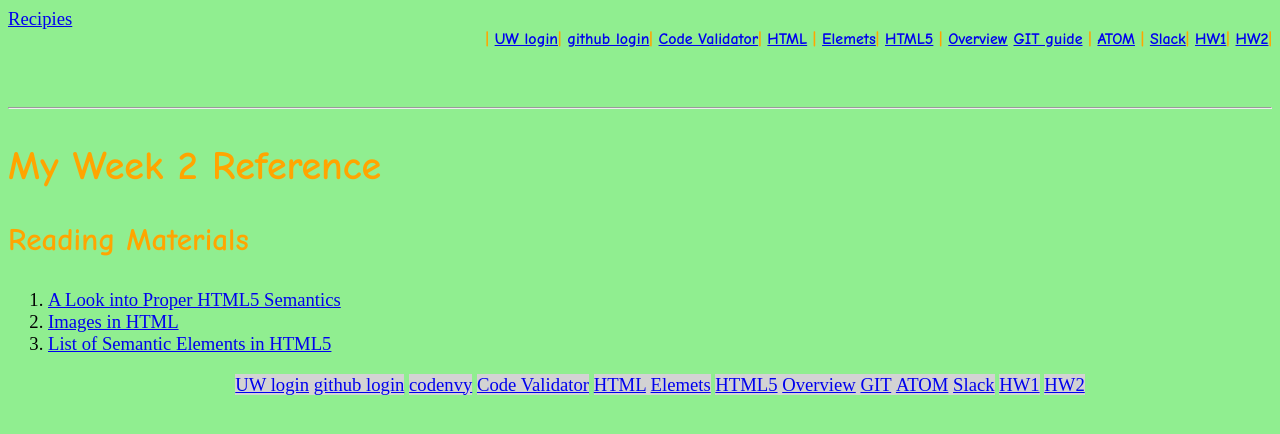
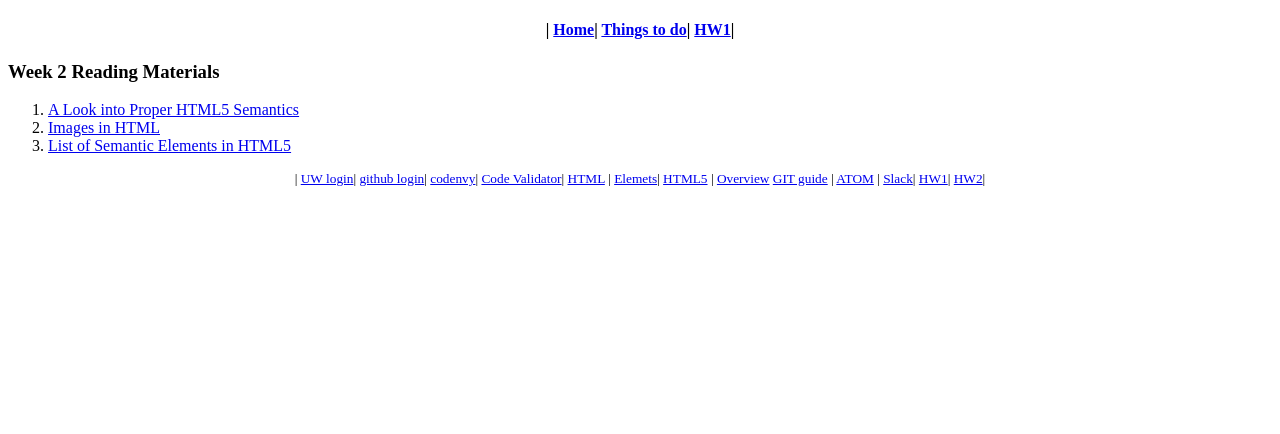
Before and after one commit to chanjessica/portfolio, a plain HTML site: page index.html in a window 1280 px wide. Drawn offline with Linux system fonts and the light colour scheme.

Commit message:
add links

```diff
--- a/index.html
+++ b/index.html
@@ -3,44 +3,37 @@
  <head>
    <meta charset="utf-8">
       <title>HW2</title>
-	  <style>
-	    body {
-				background-color: lightgreen;
-				font-size: 14pt;
-		}
-		header {
-				font-family:"Comic Sans MS";
-				color:orange;
-				font-weight: bold;
-				font-size: 20pt;
-		}
-		footer {
-				text-align: center;
-		}
-		footer ul li {
-			  display: inline;
-			  list-style-type: none;
-			   background-color: lightgrey;
-		}
-		nav {
-				text-align: right;
-				font-size: 12pt;
-		}
-		sub {
-			  color: green;
-			  font-size: 12pt;
-		}
-
-	  </style>
   </head>
 <body>
-	<div class="sidenav">
-		<a href="https://www.youtube.com/user/flolum/playlists">Recipies</a>
-	</div>
+	<header><h4>
+	<center>
+		<nav>|
+			<a href="index.html">Home</a>|
+			<a href="thingsToDo.html">Things to do</a>|
+			<a href="https://chanjessica.github.io/semantic-elements/" target="_blank">HW1</a>|
+		</nav>
+	</center>
+	</h4>
+	</header>
+
+
+<article>
 	<header>
+		<h3>Week 2 Reading Materials </h3>
+	</header>
+<ol>
+	<li><a href="https://www.hongkiat.com/blog/html-5-semantics/" target="_blank">A Look into Proper HTML5 Semantics </a></li>
+	<li><a href="https://developer.mozilla.org/en-US/docs/Learn/HTML/Multimedia_and_embedding/Images_in_HTML" target="_blank">Images in HTML</a></li>
+	<li><a href="https://www.w3schools.com/html/html5_semantic_elements.asp" target="_blank">List of Semantic Elements in HTML5</a></li>
+</ol>
+</article>
+
+
+<footer><center>	<small>
 	<nav>|
 	<a href="https://apps.canvas.uw.edu/wayf" target="_blank">UW login</a>|
 	<a href="https://github.com/login" target="_blank">github login</a>|
+	<a href="https://codenvy.io/site/login" target="_blank">codenvy</a>|
 	<a href="http://validator.w3.org/" target="_blank">Code Validator</a>|
 	<a href="https://www.w3.org/WhatIs.html" target="_blank">HTML</a> |
 	<a href="https://developer.mozilla.org/en-US/docs/Web/HTML/Element" target="_blank">Elemets</a>|
@@ -52,47 +45,7 @@
 	<a href="https://chanjessica.github.io/semantic-elements/" target="_blank">HW1</a>|
 	<a href="https://chanjessica.github.io/portfolio/" target="_blank">HW2</a>|
 	</nav>
-	</header>
-
-
-<p>
-&nbsp;
-<p>
-		<hr>
-	<section>
-	<header>
-		  <h2>My Week 2 Reference</h2>
-		</header>
-		<article>
-			<header>
-			<h3>
-			Reading Materials
-			  </h3>
-			</header>
-		<ol>
-			<li><a href="https://www.hongkiat.com/blog/html-5-semantics/" target="_blank">A Look into Proper HTML5 Semantics </a></li>
-			<li><a href="https://developer.mozilla.org/en-US/docs/Learn/HTML/Multimedia_and_embedding/Images_in_HTML" target="_blank">Images in HTML</a></li>
-			<li><a href="https://www.w3schools.com/html/html5_semantic_elements.asp" target="_blank">List of Semantic Elements in HTML5</a></li>
-		</ol>
-		</article>
-	</section>
-
-	<footer>
-		<ul>
-			<li><a href="https://apps.canvas.uw.edu/wayf" target="_blank">UW login</a><li>
-			<li><a href="https://github.com/login" target="_blank">github login</a></li>
-			<li><a href="https://codenvy.io/site/login" target="_blank">codenvy</a></li>
-			<li><a href="http://validator.w3.org/" target="_blank">Code Validator</a></li>
-			<li><a href="https://www.w3.org/WhatIs.html" target="_blank">HTML</a> </li>
-			<li><a href="https://developer.mozilla.org/en-US/docs/Web/HTML/Element" target="_blank">Elemets</a></li>
-			<li><a href="https://www.w3schools.com/html/html5_semantic_elements.asp" target="_blank">HTML5</a> </li>
-			<li><a href="https://codepen.io/mi-lee/post/an-overview-of-html5-semantics" target="_blank">Overview</a>
-			<li><a href="http://rogerdudler.github.io/git-guide/" target="_blank">GIT</a> </li>
-			<li><a href="https://flight-manual.atom.io/" target="_blank">ATOM</a> </li>
-			<li><a href="https://uwpcefrontend-r7r1942.slack.com/" target="_blank">Slack</a></li>
-			<li><a href="https://chanjessica.github.io/semantic-elements/" target="_blank">HW1</a></li>
-			<li><a href="https://chanjessica.github.io/portfolio/" target="_blank">HW2</a></li>
-		</ul>
+	</center>	</small>
 </footer>
 
 </body>
```
Lines whose indentation alone changed are shown as unchanged.
